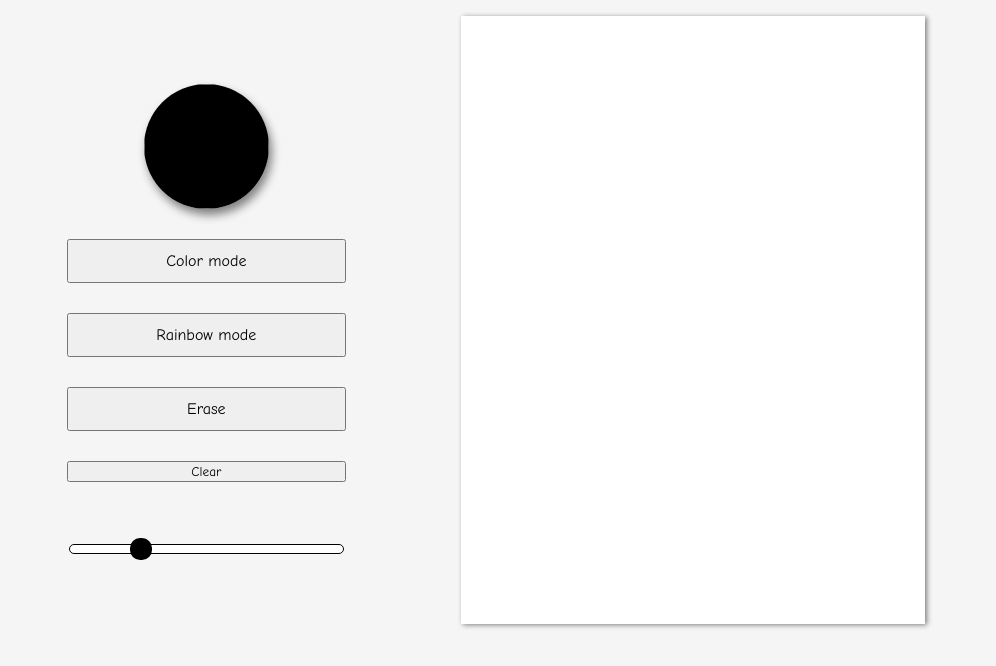
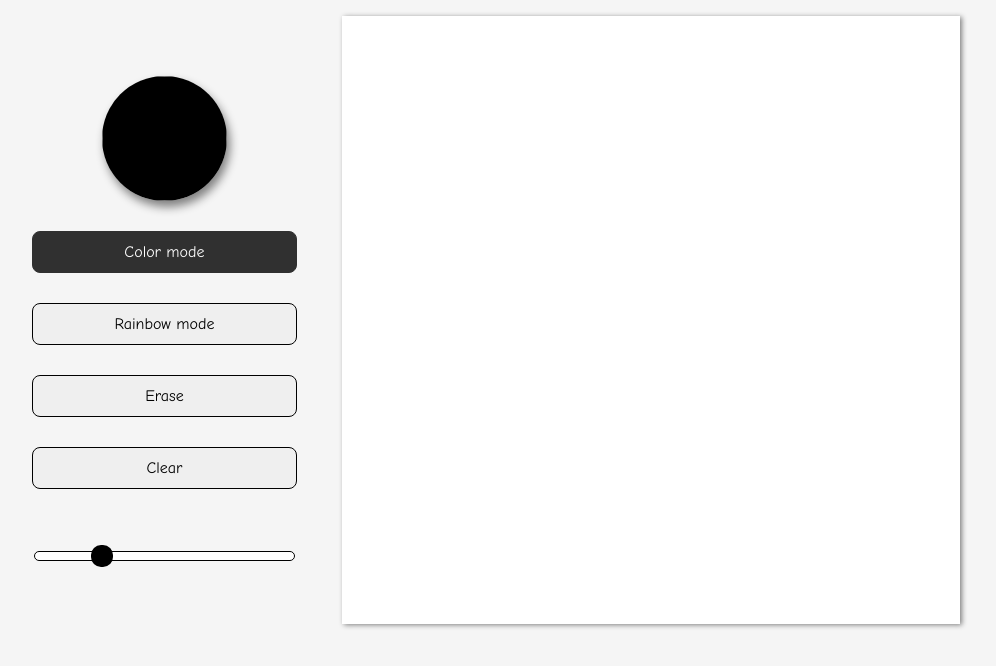
Before and after one commit to Gomathi-Janakiram/Etch-a-Sketch, a plain HTML site: page index.html in a window 1280 px wide. Shown: the part 80-746 px from the top of the page, without its empty margins (144-1140 px from the left). Drawn offline with Linux system fonts and the light colour scheme.

Commit message:
added styles for buttons

```diff
--- a/styles.css
+++ b/styles.css
@@ -8,10 +8,17 @@ body {
     background-color: whitesmoke;
 }
 
-button {
+button, #clear {
     padding: 11px;
     font-size: 16px;
     cursor: pointer;
+    border: 1px solid black;
+    border-radius: 8px;
+}
+
+button:hover, #clear:hover {
+    transform: scale(1.1);
+    transition: transform 0.5s ease;
 }
 
 .container {
@@ -68,7 +75,7 @@ input[type='range']::-webkit-slider-thumb {
 
 .sketch_board {
     background-color: white;
-    flex-basis: 50%;
+    flex-basis: 70%;
     box-shadow: 2px 1px 5px grey;
     display: flex;
     flex-wrap: wrap;
@@ -77,3 +84,9 @@ input[type='range']::-webkit-slider-thumb {
 .grid {
     border: 1px solid black;
 }
+
+.active_button {
+    background-color: black;
+    color: white;
+    opacity: 0.8;
+}
```
